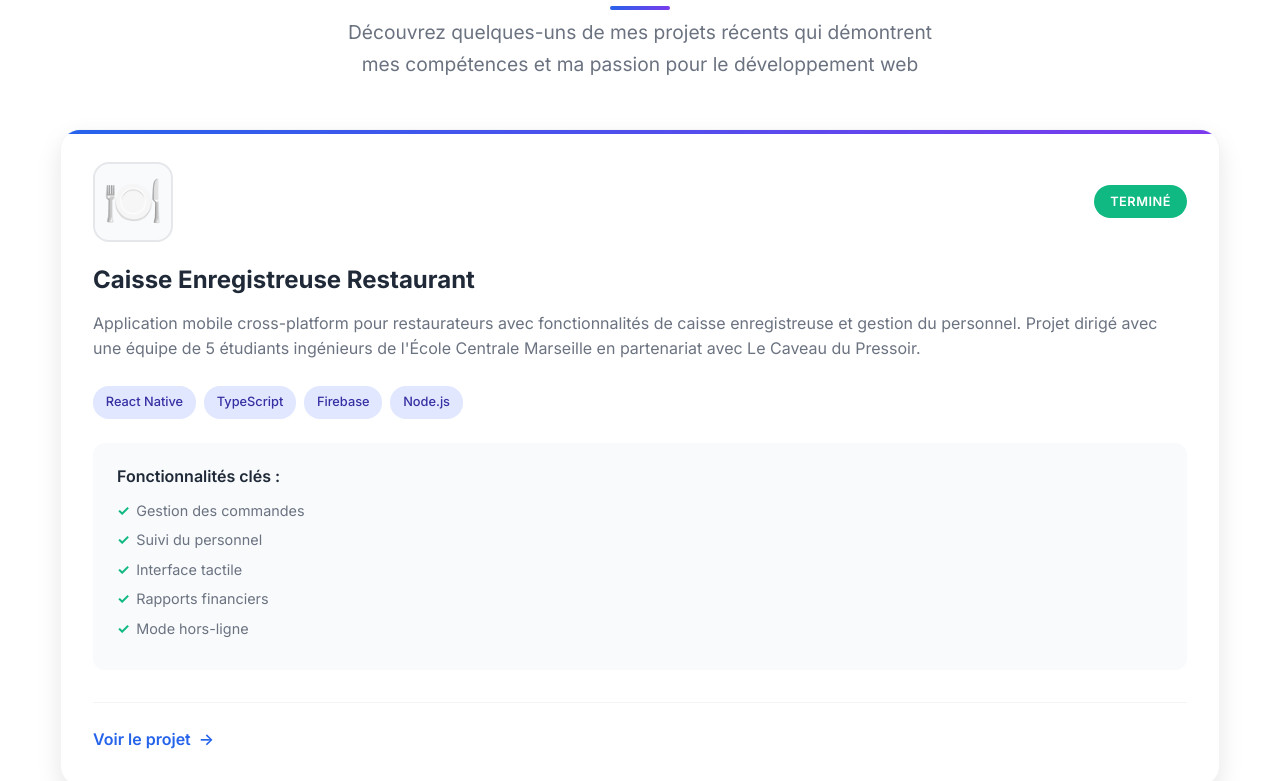
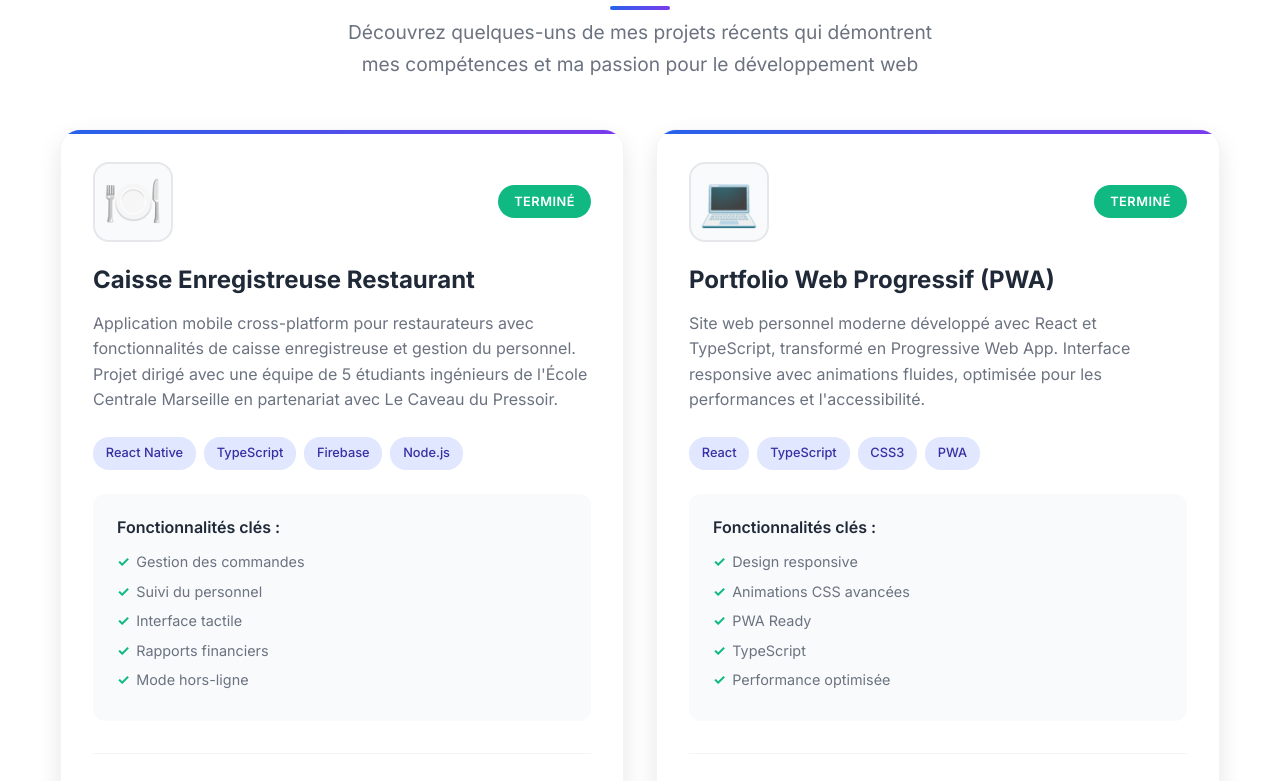
Before and after one commit to jmougeot/Website, a React (Create React App) app: page / in a window 1280 px wide. Shown: the part 3290-4071 px from the top of the page. Built offline with nearby package versions, Linux system fonts and the light colour scheme.

Commit message:
Add Portfolio PWA project to projects list

```diff
--- a/src/components/Projects/Projects.tsx
+++ b/src/components/Projects/Projects.tsx
@@ -16,6 +16,16 @@ const Projects: React.FC = () => {
       features: t.projectData.cashRegister.features,
       status: "Terminé",
       link: "#"
+    },
+    {
+      id: 2,
+      title: t.projectData.portfolioPWA.title,
+      description: t.projectData.portfolioPWA.description,
+      image: "💻",
+      technologies: ["React", "TypeScript", "CSS3", "PWA"],
+      features: t.projectData.portfolioPWA.features,
+      status: "Terminé",
+      link: "https://jacquesmougeot.fr"
     }
   ];
 
--- a/src/translations.ts
+++ b/src/translations.ts
@@ -78,6 +78,11 @@ export interface Translations {
       planning: string;
     };      projectData: {
         cashRegister: {
+          title: string;
+          description: string;
+          features: string[];
+        };
+        portfolioPWA: {
           title: string;
           description: string;
           features: string[];
@@ -273,6 +278,11 @@ export const translations: Record<'fr' | 'en', Translations> = {
           title: "Caisse Enregistreuse Restaurant",
           description: "Application mobile cross-platform pour restaurateurs avec fonctionnalités de caisse enregistreuse et gestion du personnel. Projet dirigé avec une équipe de 5 étudiants ingénieurs de l'École Centrale Marseille en partenariat avec Le Caveau du Pressoir.",
           features: ["Gestion des commandes", "Suivi du personnel", "Interface tactile", "Rapports financiers", "Mode hors-ligne"]
+        },
+        portfolioPWA: {
+          title: "Portfolio Web Progressif (PWA)",
+          description: "Site web personnel moderne développé avec React et TypeScript, transformé en Progressive Web App. Interface responsive avec animations fluides, optimisée pour les performances et l'accessibilité.",
+          features: ["Design responsive", "Animations CSS avancées", "PWA Ready", "TypeScript", "Performance optimisée"]
         }
       },
       labels: {
@@ -459,6 +469,11 @@ export const translations: Record<'fr' | 'en', Translations> = {
           title: "Restaurant Cash Register",
           description: "Cross-platform mobile application for restaurateurs with cash register functionality and staff management features. Project led with a team of 5 engineering students from École Centrale Marseille in partnership with Le Caveau du Pressoir restaurant.",
           features: ["Order management", "Staff tracking", "Touch interface", "Financial reports", "Offline mode"]
+        },
+        portfolioPWA: {
+          title: "Progressive Web Portfolio (PWA)",
+          description: "Modern personal website developed with React and TypeScript, transformed into a Progressive Web App. Responsive interface with smooth animations, optimized for performance and accessibility.",
+          features: ["Responsive design", "Advanced CSS animations", "PWA Ready", "TypeScript", "Performance optimized"]
         }
       },
       labels: {
```
